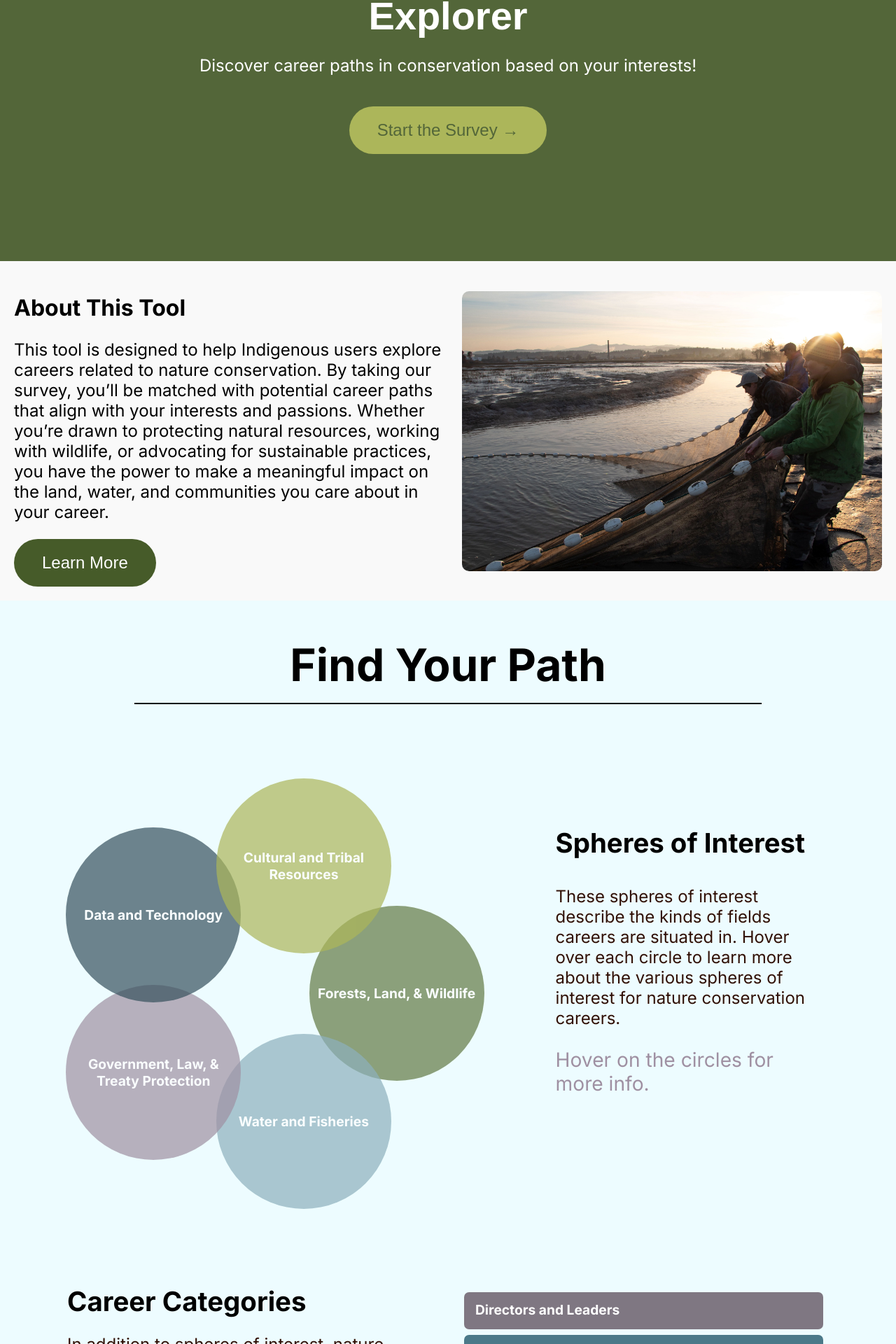
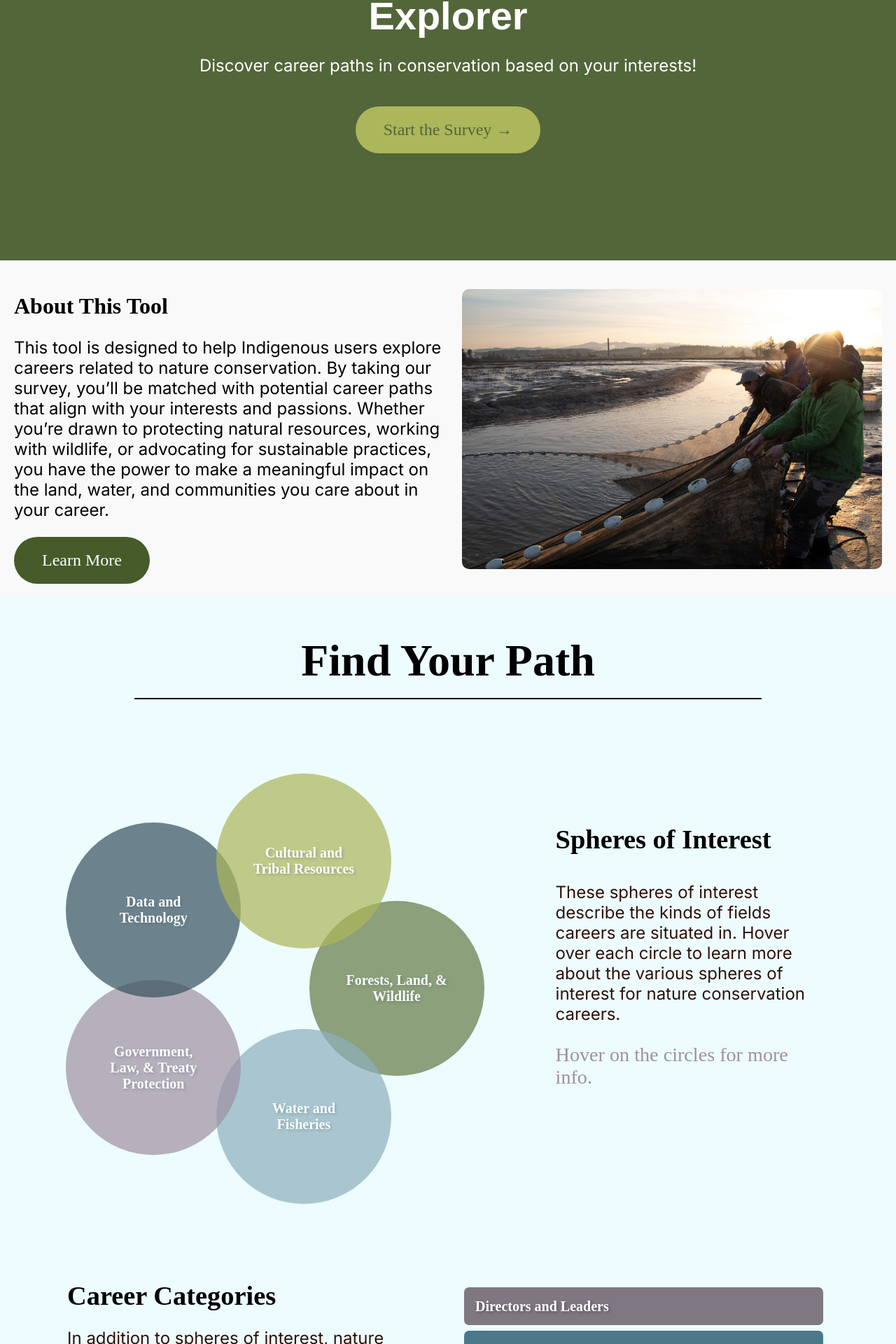
Before and after one commit to ZachG88/Team_Cedar, a React (Create React App) app: page / in a window 1280 px wide. Shown: the part 520-2440 px from the top of the page at 70% size. Built offline with nearby package versions, Linux system fonts and the light colour scheme.

Commit message:
design fixes

```diff
--- a/src/App.css
+++ b/src/App.css
@@ -77,7 +77,7 @@ h1 {
 .survey-button {
   background-color: #acb65a;
   color: #536639;
-  font-size: clamp(1rem, 2.5vw, 1.5rem);
+  font-size: clamp(1rem, 2vw, 1.5rem);
   padding: clamp(10px, 3vw, 20px) clamp(20px, 5vw, 40px);
   border: none;
   border-radius: 50px;
--- a/src/App.js
+++ b/src/App.js
@@ -22,7 +22,7 @@ const Home = () => {
         <h1 className="fade-in" style={{ color: "white", fontSize: "clamp(1.5rem, 5vw, 3.5rem)", marginTop: "0px", paddingTop: "5px", marginLeft: "20px", marginRight: "20px"}}>Welcome to the Natural Conservation Career Explorer</h1>
         <p className="fade-in" style={{ color: "white", fontSize: "clamp(.7rem, 3vw, 1.5rem)", paddingBottom: "20px"}}>Discover career paths in conservation based on your interests!</p>
         <Link to="/survey">
-          <button className="survey-button fade-in">Start the Survey →</button>
+          <button className="survey-button fade-in" style={{fontFamily: "Nunito, san-serif"}}>Start the Survey →</button>
         </Link>
       </header>
 
@@ -37,7 +37,7 @@ const Home = () => {
   }}
 >
   <div style={{ flex: 1, textAlign: "left", paddingRight: "20px" }}>
-  <h2 style={{ fontSize: "clamp(1rem, 3vw, 2rem)" }}>About This Tool</h2>
+  <h2 style={{ fontSize: "clamp(1rem, 3vw, 2rem)", fontFamily: "Nunito, san-serif" }}>About This Tool</h2>
   <p style={{ fontSize: "clamp(.5rem, 2vw, 1.5rem)" }}>
       This tool is designed to help Indigenous users explore careers related to nature conservation. By taking our survey, you’ll be
       matched with potential career paths that align with your interests and
@@ -46,7 +46,7 @@ const Home = () => {
       and communities you care about in your career.
     </p>
     <Link to="/about">
-          <button className="learn-more-button">Learn More</button>
+          <button className="learn-more-button" style={{fontFamily: "Nunito, san-serif"}}>Learn More</button>
     </Link>
   </div>
   <img src="aboutPic.jpeg" alt="About This Tool" className="about-image" />
@@ -57,7 +57,7 @@ const Home = () => {
   className="find-your-path-section"
 >
   <div style={{ textAlign: "center" }}>
-    <h2 style={{ fontSize: "clamp(1.5rem, 5vw, 4rem)", marginBottom: "2vh" }}>Find Your Path</h2>
+    <h2 style={{ fontSize: "clamp(1.5rem, 5vw, 4rem)", marginBottom: "2vh", fontFamily: "Nunito, san-serif"}}>Find Your Path</h2>
     <div
       style={{
         width: "70%",
@@ -82,9 +82,9 @@ const Home = () => {
       <img src="/trees.png" alt="trees" className="footer-image"/>
       </div>
       <section className="call-to-action">
-      <h2>Ready to Find Your Path?</h2>
+      <h2 style={{fontFamily: "Nunito, san-serif"}}>Ready to Find Your Path?</h2>
         <Link to="/survey">
-          <button className="survey-button">Take the Survey →</button>
+          <button className="survey-button" style={{fontFamily: "Nunito, san-serif"}}>Take the Survey →</button>
         </Link>
       </section>
     </div>
--- a/src/CareerPaths.js
+++ b/src/CareerPaths.js
@@ -69,7 +69,7 @@ const CareerPaths = () => {
       }}
     >
       <div style={{ flex: "1.5", marginRight: "30px", marginTop: "-22px"}}>
-        <h3 style={{ fontSize: "clamp(1rem, 3vw, 3rem)", margin: "20px 0" }}>
+        <h3 style={{ fontSize: "clamp(1rem, 3vw, 3rem)", margin: "20px 0", fontFamily: "Nunito, san-serif"}}>
           {hoveredBar ? hoveredBar.name : "Career Categories"}
         </h3>
         <p style={{ fontSize: "clamp(.5rem, 2vw, 1.5rem)", color: "#311106"}}>
@@ -86,7 +86,7 @@ const CareerPaths = () => {
               marginTop: "-5px"
             }}
           >
-            <p className="hover-text-career">
+            <p className="hover-text-career" style={{fontFamily: "Nunito, san-serif"}}>
               Hover for more info.
             </p>
           </div>
@@ -115,10 +115,10 @@ const Bar = ({ id, name, color, description, hoveredBar, setHoveredBar }) => {
       style={{
         backgroundColor: color,
         borderRadius: "7px",
-        paddingTop: "clamp(1px, 1vw, 16px)",
+        paddingTop: "clamp(1px, 1.2vw, 16px)",
         paddingRight: "clamp(1px, 2vw, 16px)",
         paddingLeft: "clamp(1px, 2vw, 16px)",
-        paddingBottom: "clamp(10px, 1.5vw, 16px)",
+        paddingBottom: "clamp(10px, 1.2vw, 16px)",
         margin: "8px",
         transition: "all 0.2s ease",
         boxShadow: isHovered ? "0 4px 8px rgba(0,0,0,0.3)" : "none",
@@ -126,7 +126,7 @@ const Bar = ({ id, name, color, description, hoveredBar, setHoveredBar }) => {
       }}
     >
       <span
-        style={{ color: "white", fontSize: "clamp(7px, 1.5vw, 20px)", fontWeight: "bold" }}
+        style={{ color: "white", fontSize: "clamp(7px, 1.7vw, 20px)", fontWeight: "bold", fontFamily: "Nunito, san-serif", textShadow: "2px 2px 4px rgba(0, 0, 0, 0.3)" }}
       >
         {name}
       </span>
--- a/src/spheresOfInterest.js
+++ b/src/spheresOfInterest.js
@@ -72,7 +72,7 @@ const SpheresOfInterest = () => {
       <div
         className="spheres-text-wrapper"
       >
-        <h3 style={{ fontSize: "clamp(1rem, 3vw, 3rem)" }}>
+        <h3 style={{ fontSize: "clamp(1rem, 3vw, 3rem)", fontFamily: "Nunito, san-serif" }}>
           {hoveredSphere ? hoveredSphere.name : "Spheres of Interest"}
         </h3>
         <p style={{ fontSize: "clamp(.5rem, 2vw, 1.5rem)", color: "#311106" }}>
@@ -86,7 +86,7 @@ const SpheresOfInterest = () => {
               color: "#9f90a2",
             }}
           >
-            <p className="hover-text">
+            <p className="hover-text" style={{fontFamily: "Nunito, san-serif"}}>
               Hover on the circles for more info.
             </p>
           </div>
@@ -145,7 +145,7 @@ const circleStyle = {
   alignItems: "center",
   justifyContent: "center",
   color: "white",
-  fontSize: "clamp(7px, 1.5vw, 20px)",
+  fontSize: "clamp(7px, 2vw, 20px)",
   fontWeight: "bold",
   textAlign: "center",
   cursor: "pointer",
@@ -154,6 +154,9 @@ const circleStyle = {
 
 const textStyle = {
   padding: "5px",
+  fontFamily: "Nunito, san-serif",
+  textShadow: "2px 2px 4px rgba(0, 0, 0, 0.3)",
+  maxWidth: "12vw"
 };
 
 export default SpheresOfInterest;
--- a/src/spheresResults.js
+++ b/src/spheresResults.js
@@ -76,7 +76,7 @@ const SpheresResults = ({ userVector }) => {
         </div>
 
       <div className="spheres-text-wrapper">
-        <h3 style={{ fontSize: "clamp(1rem, 3vw, 3rem)" }}>
+        <h3 style={{ fontSize: "clamp(1rem, 3vw, 3rem)", fontFamily: "Nunito, san-serif" }}>
           {hoveredSphere ? hoveredSphere.name : "Learn More"}
         </h3>
         <p style={{ fontSize: "clamp(.5rem, 2vw, 1.5rem)", color: "#311106" }}>
@@ -86,7 +86,7 @@ const SpheresResults = ({ userVector }) => {
         </p>
         {!hoveredSphere && (
           <div style={{ color: "#9f90a2" }}>
-            <p className="hover-text">Hover on the circles for more info.</p>
+            <p className="hover-text" style={{fontFamily: "Nunito, san-serif"}}>Hover on the circles for more info.</p>
           </div>
         )}
       </div>
@@ -143,7 +143,7 @@ const circleStyle = {
   alignItems: "center",
   justifyContent: "center",
   color: "white",
-  fontSize: "clamp(7px, 1.5vw, 20px)",
+  fontSize: "clamp(7px, 1.7vw, 20px)",
   fontWeight: "bold",
   textAlign: "center",
   cursor: "pointer",
@@ -152,6 +152,9 @@ const circleStyle = {
 
 const textStyle = {
   padding: "5px",
+  fontFamily: "Nunito, san-serif",
+  textShadow: "2px 2px 4px rgba(0, 0, 0, 0.3)",
+  maxWidth: "12vw"
 };
 
 export default SpheresResults;
```
